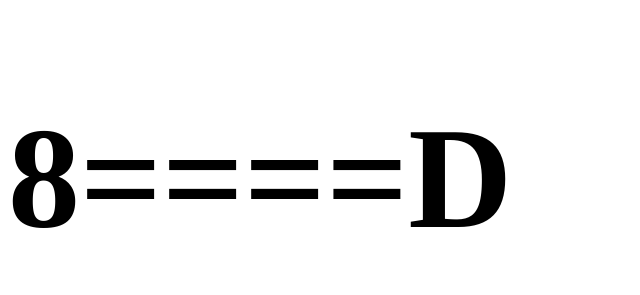
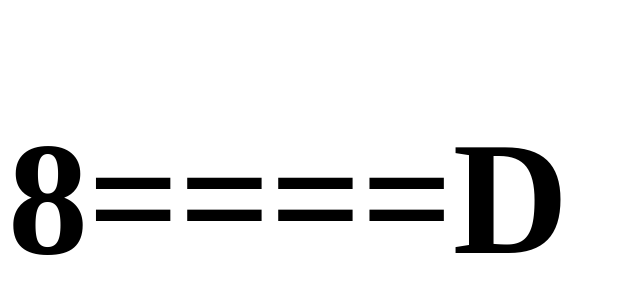
Before and after one commit to jonathanchatfield/fun, a plain HTML site: page index.html in a window 1280 px wide. Shown: the whole page, without its empty margins (0-640 px from the left). Drawn offline with Linux system fonts and the light colour scheme.

Commit message:
Change h1 font size to 10em

```diff
--- a/index.html
+++ b/index.html
@@ -5,7 +5,7 @@
     <meta name="viewport" content="width=device-width, initial-scale=1.0" />
     <style>
       h1 {
-        font-size: 144px;
+        font-size: 10em;
       }
     </style>
     <title>Typing Effect</title>
```
